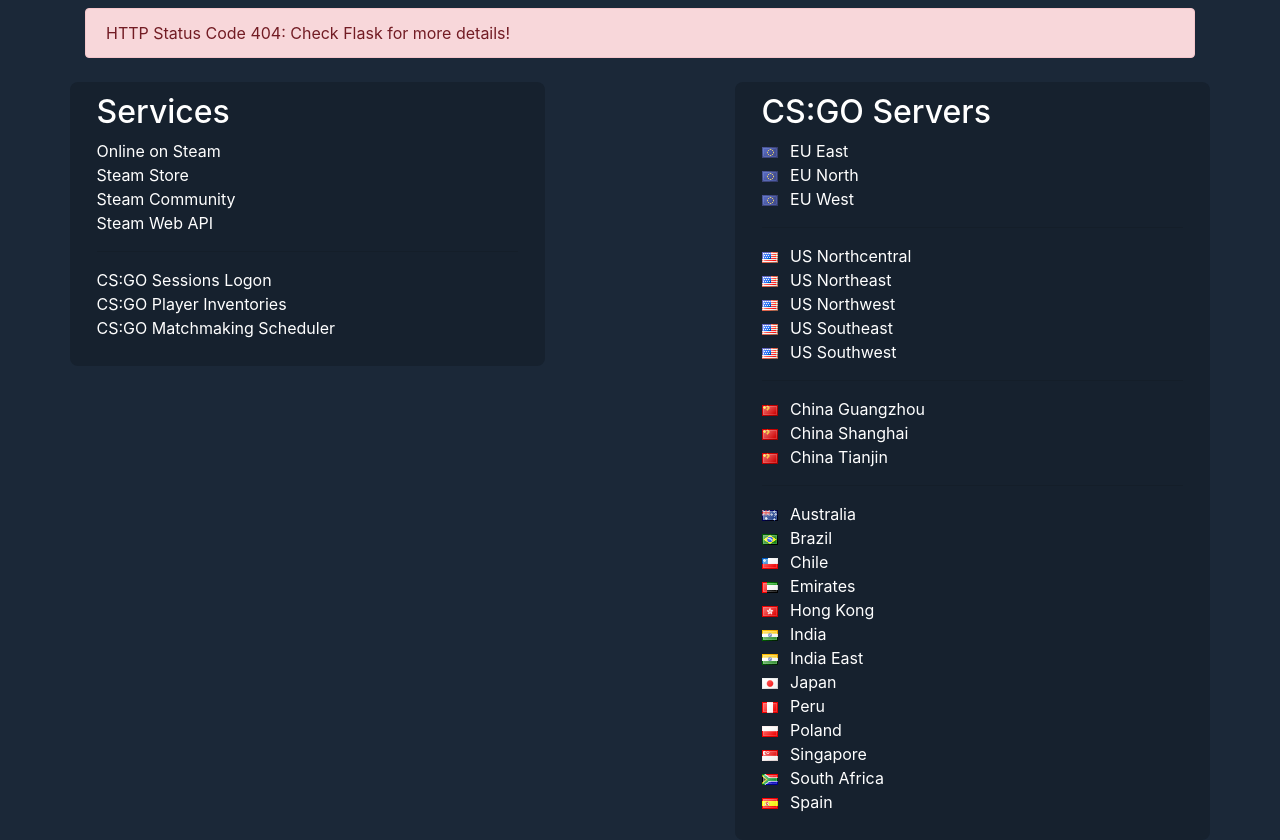
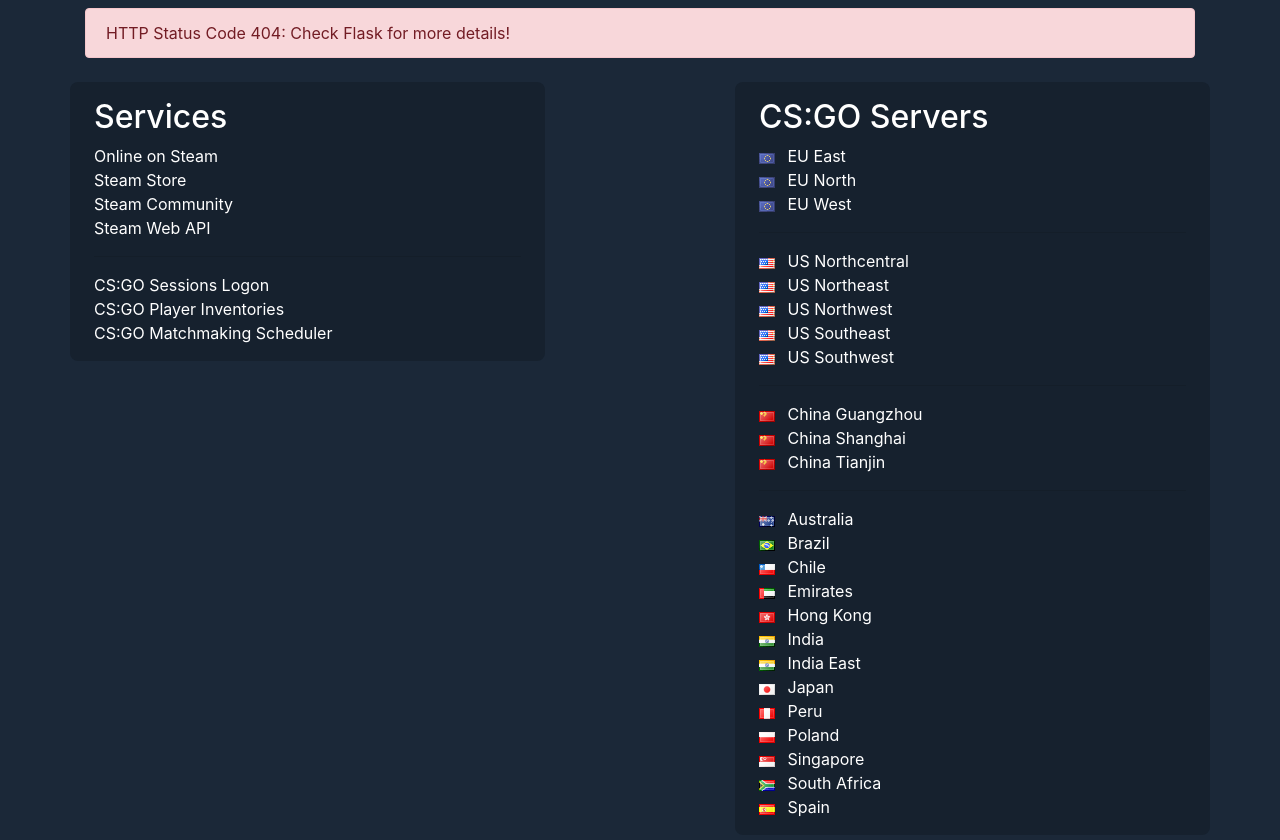
Before and after one commit to akelsch/steamstatus, a Python web app: template src/templates/index.html in a window 1280 px wide. Shown: the part 128-968 px from the top of the page. After the commit the page ends 944 px from the top, so only its background shows below. Run offline with Jinja, Linux system fonts and the light colour scheme; the template is opened without the code that fills it, so the values that code supplies are empty; some libraries are stand-ins or nearby versions.

Commit message:
Remove margin from lists & adjust paddings

```diff
--- a/src/static/css/style.css
+++ b/src/static/css/style.css
@@ -11,10 +11,14 @@ header {
 
 .status-group {
   height: 100%;
-  padding: 0.66rem 1.66rem;
+  padding: 1rem 1.5rem;
 
   border-radius: 0.5rem;
   background: #16212e;
+}
+
+.status-group ul {
+  margin-bottom: 0;
 }
 
 #servermsg {
```
